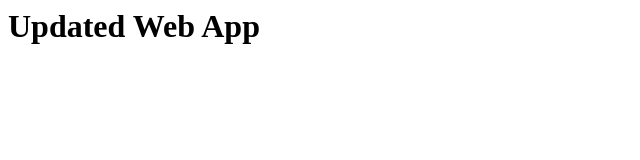
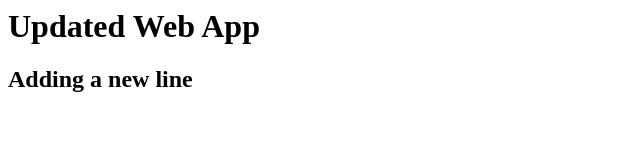
Before and after one commit to Char325/jenks, a website: page index.html in a window 1280 px wide. Shown: the whole page, without its empty margins (0-640 px from the left). Drawn offline with Linux system fonts and the light colour scheme.

Commit message:
Update index.html

```diff
--- a/index.html
+++ b/index.html
@@ -1 +1,6 @@
-<html><body><h1>Updated Web App</h1></body></html>
+<html>
+  <body>
+    <h1>Updated Web App</h1>
+    <h2>Adding a new line</h2>
+</body>
+</html>
```
